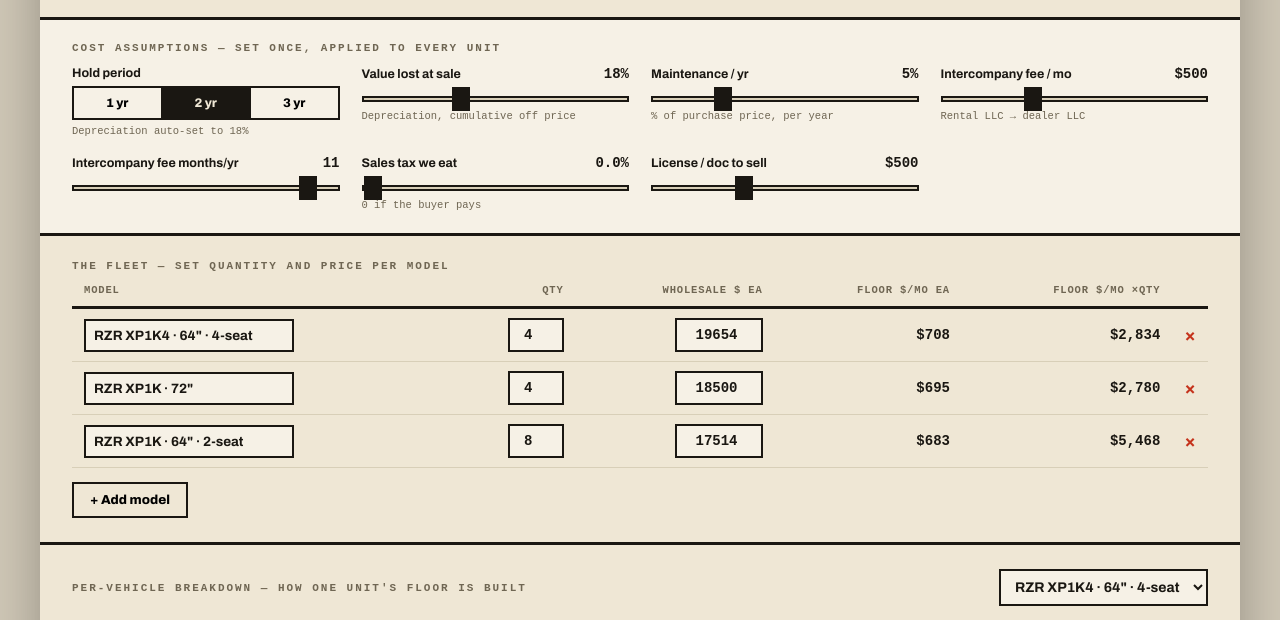
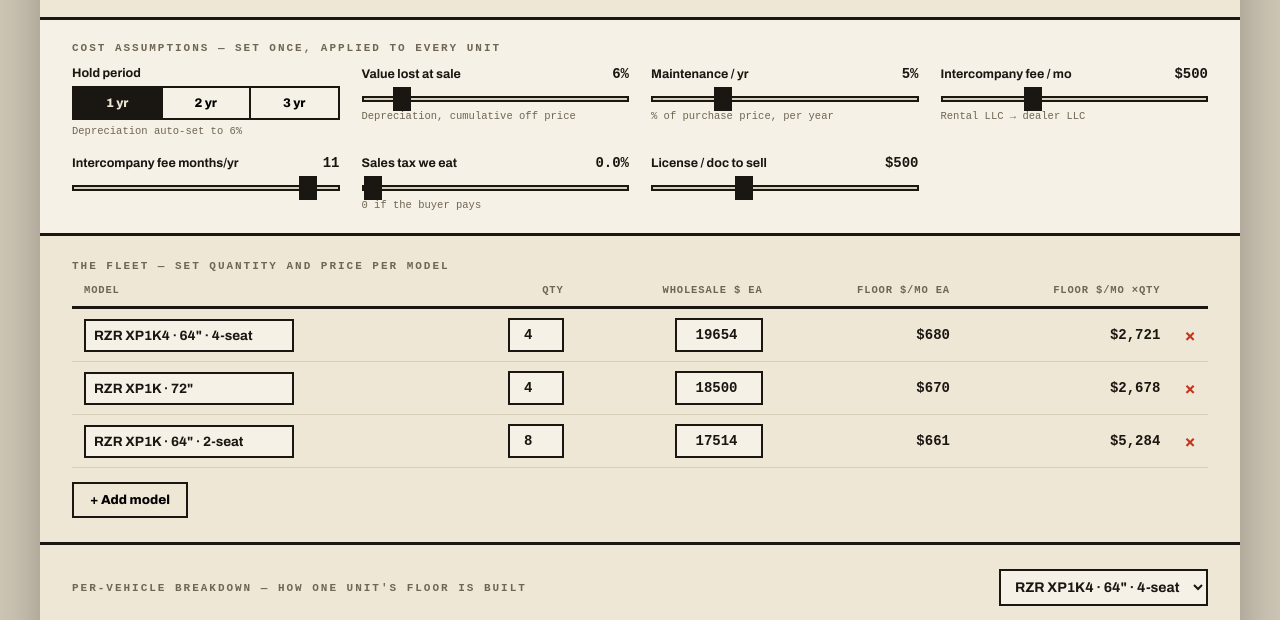
Before and after one commit to tgaynor/northcentral-site, a plain HTML site: page fleet/index.html in a window 1280 px wide. Shown: the part 173-793 px from the top of the page. Drawn offline with Linux system fonts and the light colour scheme; a web font is replaced by a local one.

Commit message:
fleet: default hold period to 1yr; remove bottom disclaimer

```diff
--- a/fleet/index.html
+++ b/fleet/index.html
@@ -113,10 +113,10 @@
     <div class="sec">Cost assumptions — set once, applied to every unit</div>
     <div class="arow">
       <div class="field"><label>Hold period</label>
-        <div class="tog" id="hold"><button data-y="1">1 yr</button><button data-y="2" class="active">2 yr</button><button data-y="3">3 yr</button></div>
-        <div class="hint" id="depNote">Depreciation auto-set to 18%</div></div>
-      <div class="field"><label>Value lost at sale <span class="v" id="depV">18%</span></label>
-        <input type="range" id="dep" min="0" max="50" step="1" value="18"><div class="hint">Depreciation, cumulative off price</div></div>
+        <div class="tog" id="hold"><button data-y="1" class="active">1 yr</button><button data-y="2">2 yr</button><button data-y="3">3 yr</button></div>
+        <div class="hint" id="depNote">Depreciation auto-set to 6%</div></div>
+      <div class="field"><label>Value lost at sale <span class="v" id="depV">6%</span></label>
+        <input type="range" id="dep" min="0" max="50" step="1" value="6"><div class="hint">Depreciation, cumulative off price</div></div>
       <div class="field"><label>Maintenance / yr <span class="v" id="maintV">5%</span></label>
         <input type="range" id="maint" min="0" max="20" step="0.5" value="5"><div class="hint">% of purchase price, per year</div></div>
       <div class="field"><label>Intercompany fee / mo <span class="v" id="icfeeV">$500</span></label>
@@ -175,9 +175,6 @@
     </div>
   </div>
 
-  <footer>
-    <p><b>The floor, per unit, over the hold:</b> depreciation (value lost) + tax &amp; title to sell + intercompany fee + maintenance, spread over the months held. That's the rent needed just to <b>cover costs</b> — break even, no profit. <b>Heads-up:</b> the intercompany fee is money one LLC you own pays another you own — a real cost to the rental LLC, but it nets out at the combined-owner level, so don't read it as a true loss when you look at the whole business. Estimates only.</p>
-  </footer>
   <div class="stripe" style="margin-top:14px"></div>
 </div>
 
@@ -185,7 +182,7 @@
 const $=id=>document.getElementById(id);
 const money=n=>'$'+Math.round(n).toLocaleString();
 const depDefaults={1:6,2:18,3:28};
-let years=2, pvIndex=0;
+let years=1, pvIndex=0;
 
 let fleet=[
   {name:'RZR XP1K4 · 64" · 4-seat', qty:4, price:19654},
```
